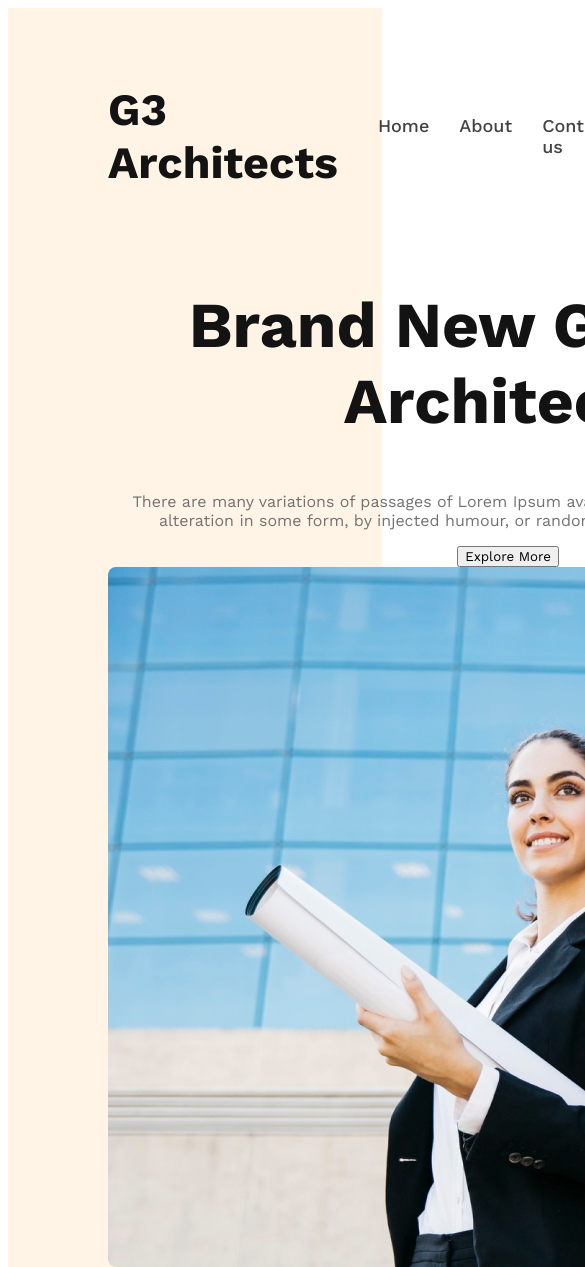
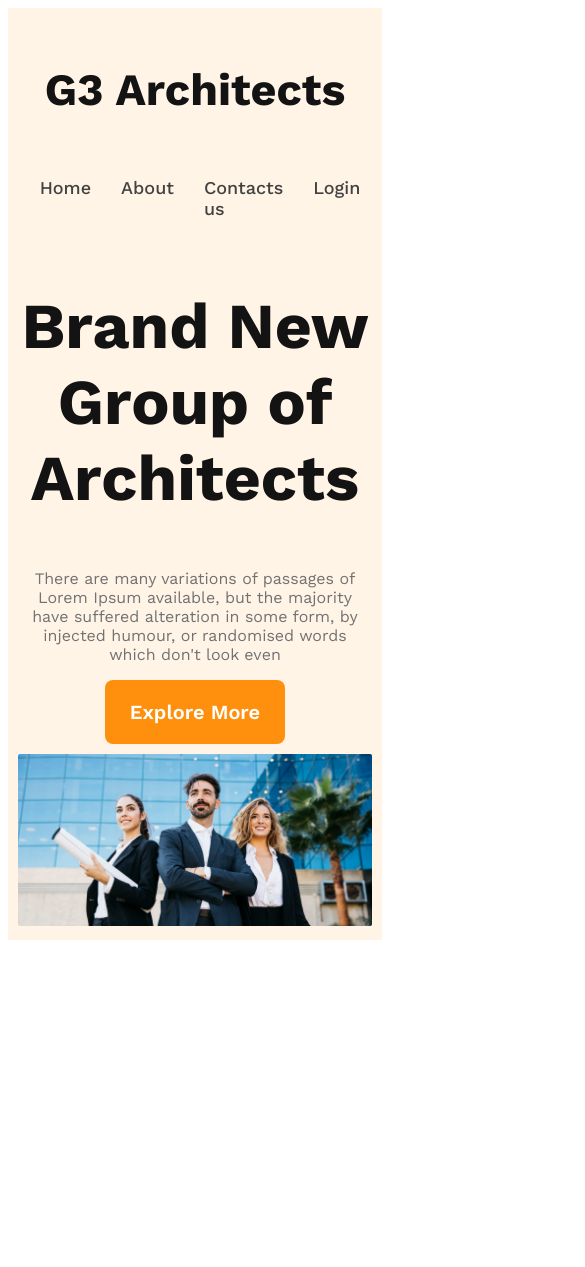
Before and after one commit to Yeasir7/g3-architects, a plain HTML site: page index.html in a window 390 px wide. Shown: the top 1267 px of the page, 585 px wide, since content can reach past the window. After the commit the page ends 948 px from the top, so only its background shows below. Drawn offline with nearby package versions, Linux system fonts and the light colour scheme.

Commit message:
finished header

```diff
--- a/styles/architects.css
+++ b/styles/architects.css
@@ -6,7 +6,14 @@
 }
 
 .btn-primary{
-
+    border-radius: 8px;
+    color: #FFF;
+background: #FF900E;
+padding: 20px 25px;
+font-size: 20px;
+font-weight: 600;
+cursor: pointer;
+border: 0;
 }
 
 /* header style */
@@ -62,3 +69,35 @@ nav a{
    font-size: 16px;
    font-weight: 400;
 }
+
+.banner img{
+    margin-top: 10px;
+    width: 100%;
+}
+
+/* responsive */
+/* small device */
+@media screen  and (max-width:576px){
+    header{
+        padding: 10px;
+    }
+    nav{
+        flex-direction: column;
+    }
+    .banner-content{
+        width: 100%;
+    }
+}
+
+/* medium device */
+@media screen and (min-width:576px) and (max-width:960px){
+    header{
+        padding: 20px;
+    }
+    nav{
+        flex-direction: column;
+    }
+    .banner-content{
+        width: 100%;
+    }
+}
```
